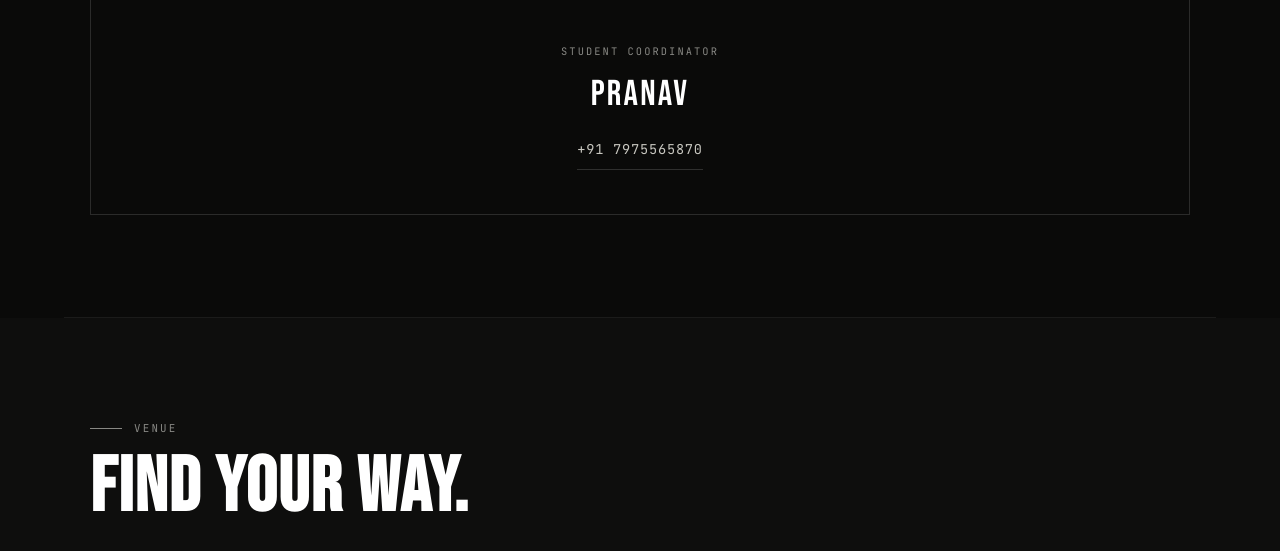
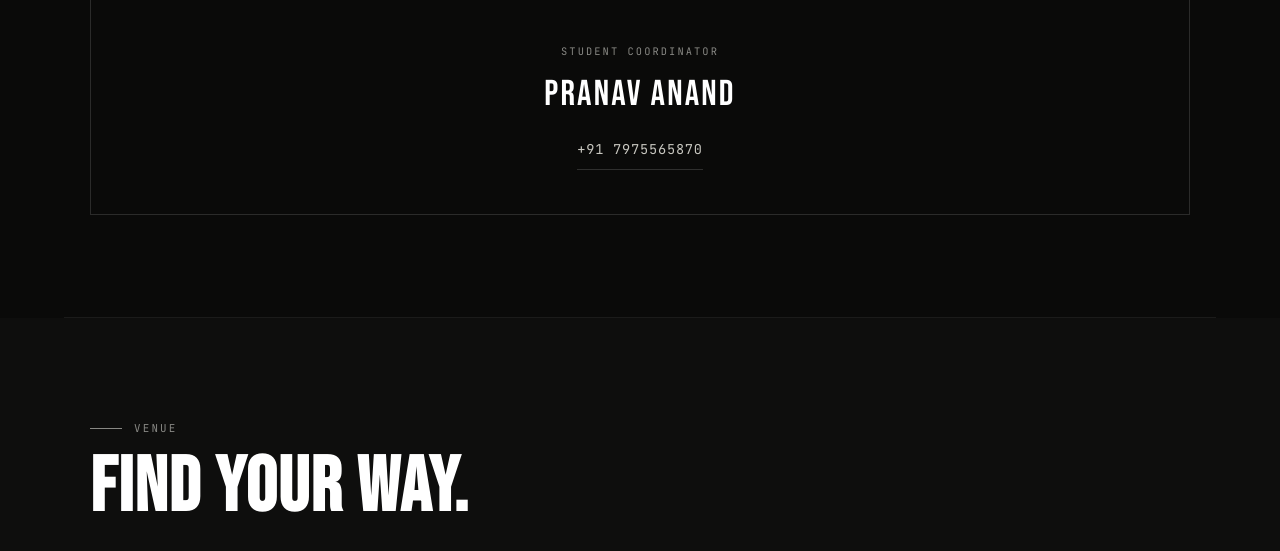
Before and after one commit to rudr-sh/code-rush-2.0, a website built with Vite: page index.html in a window 1280 px wide. Shown: the part 6063-6614 px from the top of the page. Built offline with nearby package versions, Linux system fonts and the light colour scheme; some packages are replaced by stand-ins of ours.

Commit message:
contact changes

```diff
--- a/sections/08-contact.html
+++ b/sections/08-contact.html
@@ -137,7 +137,7 @@
       </article>
       <article class="contact-card reveal reveal-delay-3">
         <p class="contact-role">Student Coordinator</p>
-        <p class="contact-name">Pranav</p>
+        <p class="contact-name">Pranav Anand</p>
         <a href="tel:+918866559858" class="contact-phone">+91 7975565870</a>
       </article>
     </div>
```
Also changed, not shown: public/sections/08-contact.html (+1 -1 lines).
